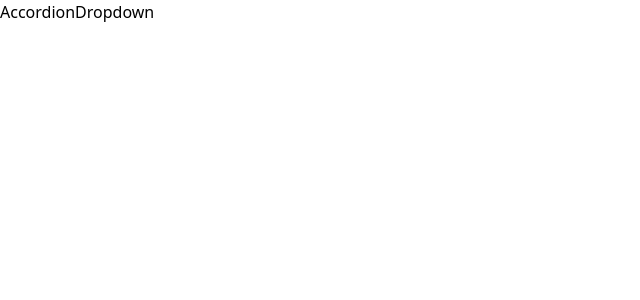
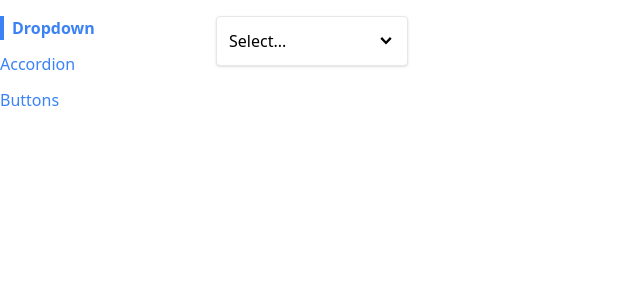
Before and after one commit to haikali3/navigation-react, a React (Create React App) app: page / in a window 1280 px wide. Shown: the top 300 px of the page, without its empty margins (0-640 px from the left). Built offline with nearby package versions, Linux system fonts and the light colour scheme.

Commit message:
react nav

```diff
--- a/src/App.js
+++ b/src/App.js
@@ -1,19 +1,22 @@
-import Link from './components/Link';
+import Sidebar from './components/Sidebar';
 import Route from './components/Route';
 import AccordionPage from './pages/AccordionPage';
 import DropdownPage from './pages/DropdownPage';
+import ButtonPage from './pages/ButtonPage';
 
 function App() {
   return (
-    <div className="flex">
-      <Link to="/accordion">Accordion</Link>
-      <Link to="/dropdown">Dropdown</Link>
-      <div>
+    <div className="container mx-auto grid  grid-cols-6 gap-4 mt-4">
+      <Sidebar />
+      <div className="col-span-5">
         <Route path="/accordion">
           <AccordionPage />
         </Route>
-        <Route path="/dropdown">
+        <Route path="/">
           <DropdownPage />
+        </Route>
+        <Route path="/buttons">
+          <ButtonPage />
         </Route>
       </div>
     </div>
--- a/src/components/Link.js
+++ b/src/components/Link.js
@@ -1,8 +1,15 @@
-import { useContext } from 'react';
-import NavigationContext from '../context/navigation';
+import classNames from 'classnames';
+import useNavigation from '../hooks/use-navigation';
 
-function Link({ to, children }) {
-  const { navigate } = useContext(NavigationContext);
+function Link({ to, children, className, activeClassName }) {
+  const { navigate, currentPath } = useNavigation();
+
+  const classes = classNames(
+    'text-blue-500',
+    'hover:underline',
+    className,
+    currentPath === to && activeClassName
+  );
 
   const handleClick = (event) => {
     if (event.metaKey || event.ctrlKey) {
@@ -13,7 +20,7 @@
     navigate(to);
   };
   return (
-    <a href={to} onClick={handleClick}>
+    <a className={classes} href={to} onClick={handleClick}>
       {children}
     </a>
   );
--- a/src/components/Route.js
+++ b/src/components/Route.js
@@ -1,9 +1,13 @@
-import { useContext } from 'react';
-import NavigationContext from '../context/navigation';
+import useNavigation from '../hooks/use-navigation';
 
 function Route({ path, children }) {
-  const { currentPath } = useContext(NavigationContext);
-  return currentPath === path ? children : null;
+  const { currentPath } = useNavigation();
+
+  if (path === currentPath) {
+    return children;
+  }
+
+  return null;
 }
 
 export default Route;
--- /dev/null
+++ b/src/components/Sidebar.js
@@ -0,0 +1,30 @@
+import Link from './Link';
+
+function Sidebar() {
+  const links = [
+    { label: 'Dropdown', path: '/' },
+    { label: 'Accordion', path: '/accordion' },
+    { label: 'Buttons', path: '/buttons' },
+  ];
+
+  const renderedLinks = links.map((link) => {
+    return (
+      <Link
+        key={link.label}
+        to={link.path}
+        className="mb-3"
+        activeClassName="font-bold border-l-4 pl-2 border-blue-500"
+      >
+        <Link>{link.label}</Link>
+      </Link>
+    );
+  });
+
+  return (
+    <div className="sticky top-0 flex flex-col align-start">
+      {renderedLinks}
+    </div>
+  );
+}
+
+export default Sidebar;
--- /dev/null
+++ b/src/hooks/use-navigation.js
@@ -0,0 +1,9 @@
+import NavigationContext from '../context/navigation';
+import { useContext } from 'react';
+
+function useNavigation() {
+  const { currentPath, navigate } = useContext(NavigationContext);
+  return { currentPath, navigate };
+}
+
+export default useNavigation;
```
